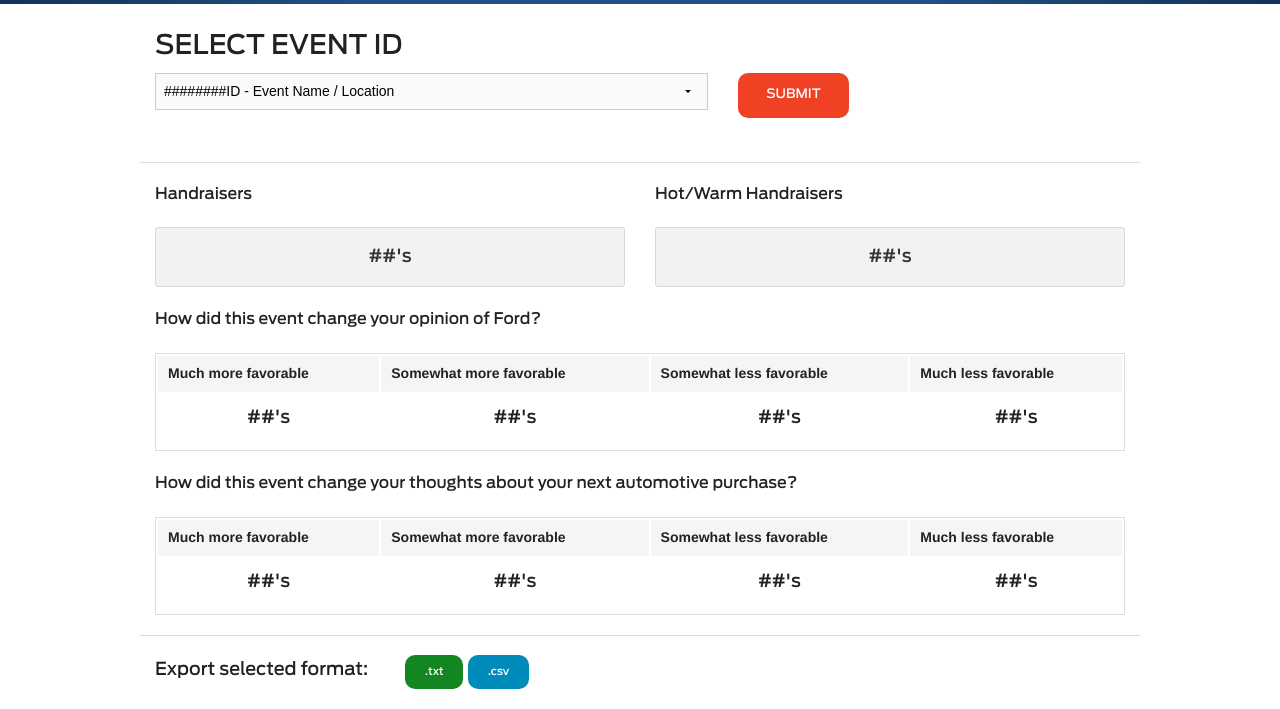
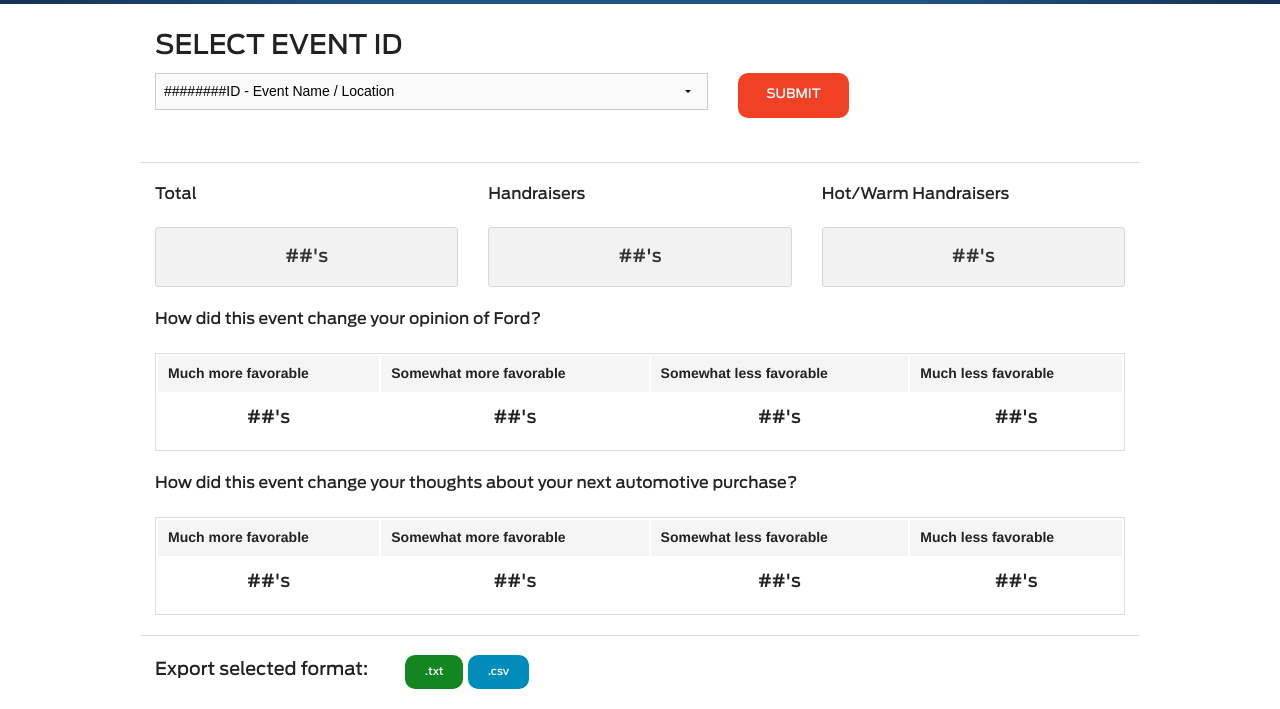
Before and after one commit to matyoung/iOS-FORM-APP, a plain HTML site: page reporting-1.html in a window 1280 px wide. Shown: the part 119-828 px from the top of the page. Drawn offline with Linux system fonts and the light colour scheme.

Commit message:
report pages edit

```diff
--- a/reporting-1.html
+++ b/reporting-1.html
@@ -67,13 +67,19 @@
 
 		<div class="row">
 		 <hr/>
-			<div class="large-6 columns">
+			<div class="large-4 columns">
+				<p>Total</p>
+				<div class="panel radius">
+					<h5 class="text-center">##'s</h5>
+				</div>
+			</div>
+			<div class="large-4 columns">
 				<p>Handraisers</p>
 				<div class="panel radius">
 					<h5 class="text-center">##'s</h5>
 				</div>
 			</div>
-			<div class="large-6 columns">
+			<div class="large-4 columns">
 				<p>Hot/Warm Handraisers</p>
 				<div class="panel radius">
 					<h5 class="text-center">##'s</h5>
```
